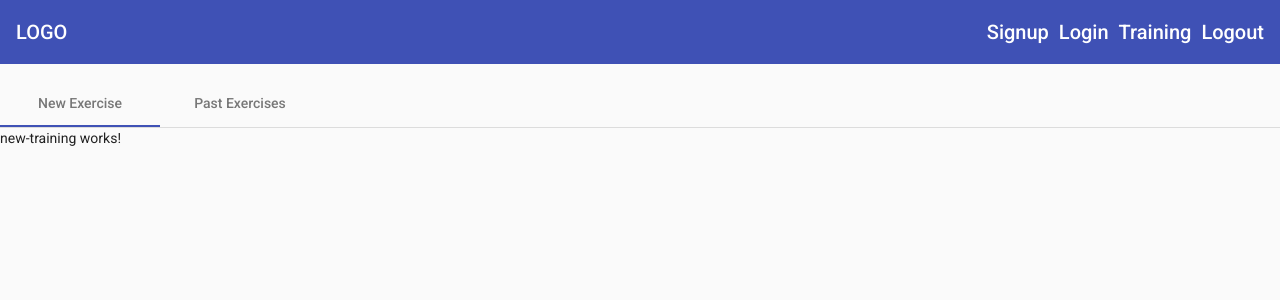
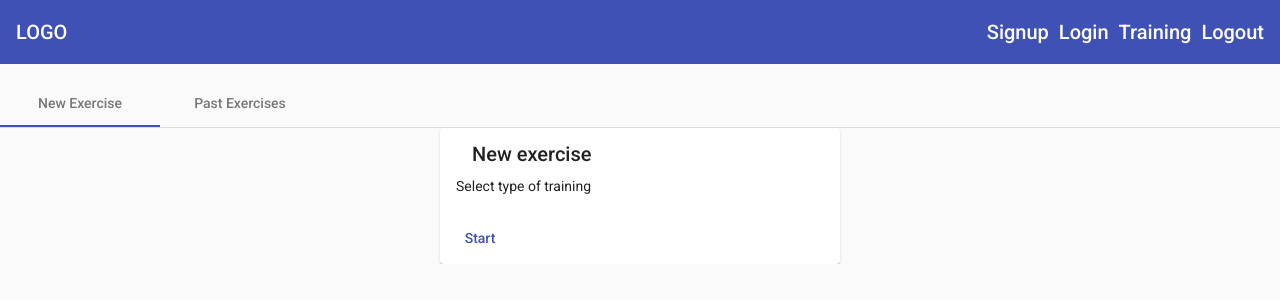
Before and after one commit to yurkov74/edu_ng_fitness, an Angular app: page /training in a window 1280 px wide. Shown: the top 300 px of the page. Built offline with nearby package versions, Linux system fonts and the light colour scheme.

Commit message:
47. Adding some "Cards"

```diff
--- a/src/app/core/modules/material.module.ts
+++ b/src/app/core/modules/material.module.ts
@@ -1,6 +1,7 @@
 import { NgModule } from '@angular/core';
 
 import {MatButtonModule} from '@angular/material/button';
+import {MatCardModule} from '@angular/material/card';
 import {MatCheckboxModule} from '@angular/material/checkbox';
 import {MatNativeDateModule} from '@angular/material/core';
 import {MatDatepickerModule} from '@angular/material/datepicker';
@@ -15,6 +16,7 @@
 @NgModule({
     exports: [
         MatButtonModule,
+        MatCardModule,
         MatCheckboxModule,
         MatDatepickerModule,
         MatFormFieldModule,
--- a/src/app/training/new-training/new-training.component.html
+++ b/src/app/training/new-training/new-training.component.html
@@ -1 +1,13 @@
-<p>new-training works!</p>
+<section class="new-training" fxLayout fxLayoutAlign="center center">
+    <mat-card fxFlex="400px">
+        <mat-card-header>
+            <mat-card-title>New exercise</mat-card-title>
+        </mat-card-header>
+        <mat-card-content>
+            Select type of training
+        </mat-card-content>
+        <mat-card-actions>
+            <button type="submit" mat-button color="primary">Start</button>
+        </mat-card-actions>
+    </mat-card>
+</section>
```
